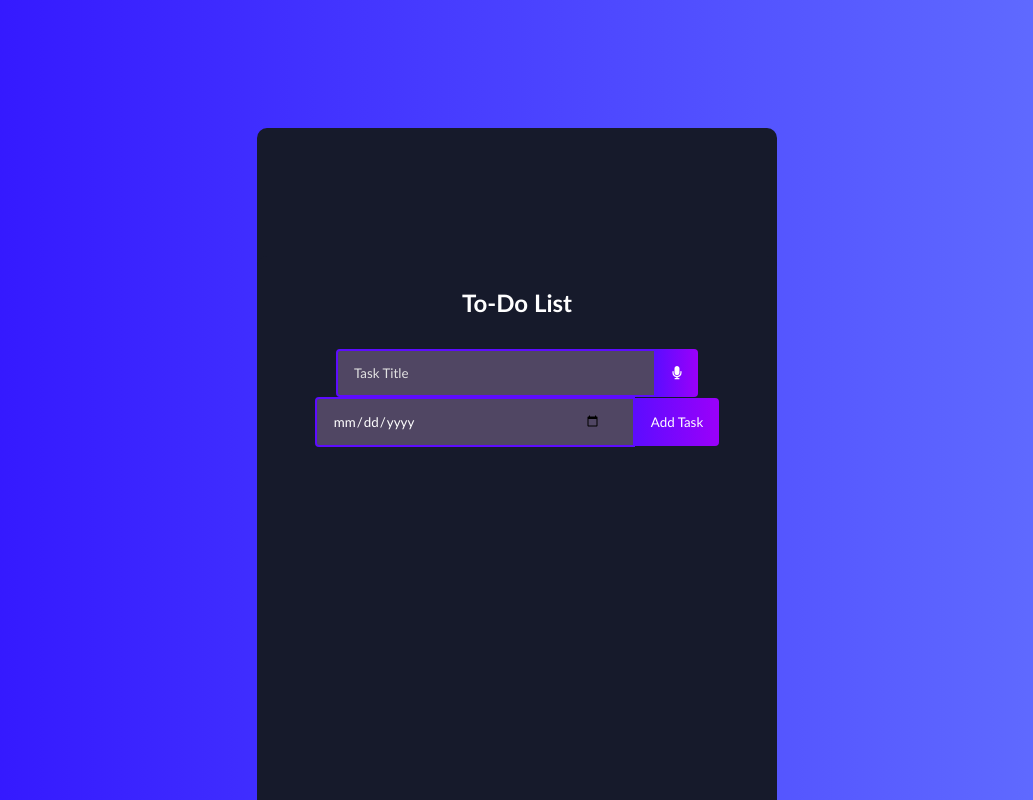
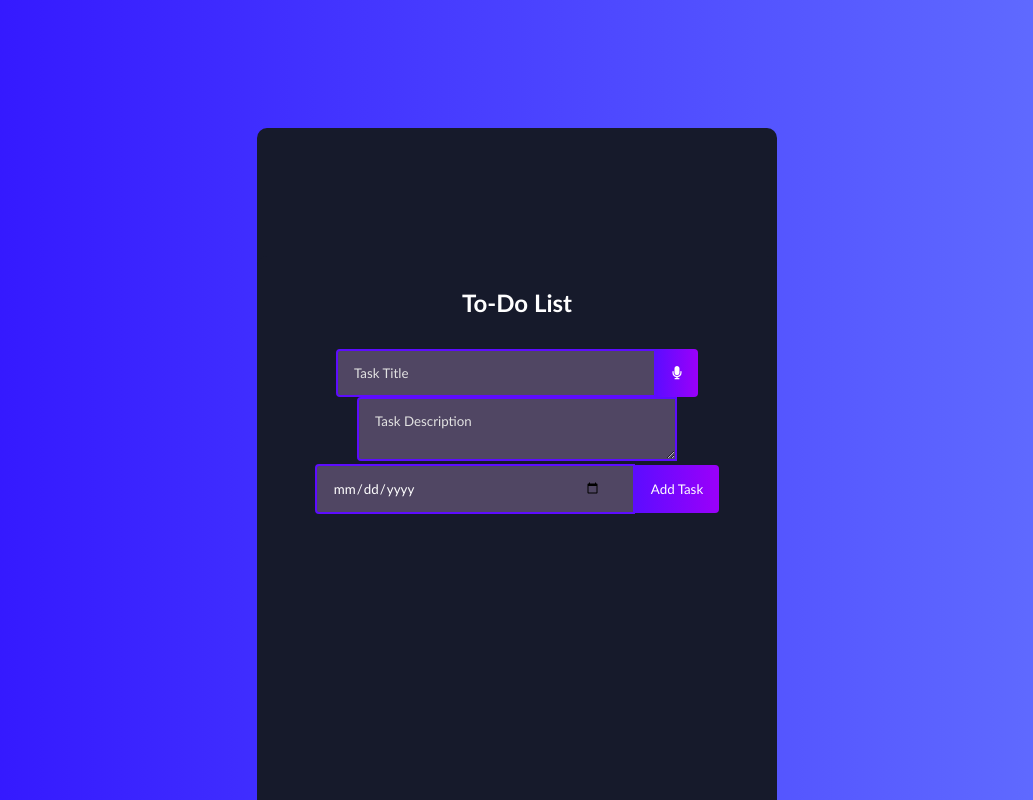
Before and after one commit to MUTInnovationLab/JUST-DO-IT, a React (Create React App) app: page / in a window 1280 px wide. Shown: the top 800 px of the page, without its empty margins (123-1156 px from the left). Built offline with nearby package versions, Linux system fonts and the light colour scheme.

Commit message:
description field

```diff
--- a/src/components/TaskForm.js
+++ b/src/components/TaskForm.js
@@ -6,6 +6,7 @@ const TaskForm = ({ addTask, editTask }) => {
   const [id, setId] = useState('');
   const [title, setTitle] = useState('');
   const [dueDate, setDueDate] = useState('');
+  const [description, setDescription] = useState(''); // New state for description
   const [error, setError] = useState('');
 
   useEffect(() => {
@@ -13,10 +14,12 @@ const TaskForm = ({ addTask, editTask }) => {
       setId(editTask.id);
       setTitle(editTask.title);
       setDueDate(editTask.dueDate);
+      setDescription(editTask.description); // Set the description from editTask
     } else {
       setId('');
       setTitle('');
       setDueDate('');
+      setDescription('');
     }
   }, [editTask]);
 
@@ -33,7 +36,7 @@ const TaskForm = ({ addTask, editTask }) => {
       return;
     }
 
-    const task = { id, title, dueDate };
+    const task = { id, title, dueDate, description }; // Include description in task object
     if (editTask) {
       addTask(task);
     } else {
@@ -41,6 +44,7 @@ const TaskForm = ({ addTask, editTask }) => {
       setId('');
       setTitle('');
       setDueDate('');
+      setDescription('');
     }
     setError('');
   };
@@ -63,6 +67,11 @@ const TaskForm = ({ addTask, editTask }) => {
         const extractedDate = speechToText.split('due date')[1].trim();
         setDueDate(extractedDate);
       }
+
+      if (speechToText.includes('description')) { // Handle description speech input
+        const extractedDescription = speechToText.split('description')[1].trim();
+        setDescription(extractedDescription);
+      }
     };
   };
 
@@ -81,6 +90,12 @@ const TaskForm = ({ addTask, editTask }) => {
         </button>
       </div>
       {error && <p className="error">{error}</p>}
+      <textarea
+        placeholder="Task Description" // Use textarea for multi-line input
+        value={description}
+        onChange={(e) => setDescription(e.target.value)}
+        className="todo-input"
+      />
       <input
         type="date"
         value={dueDate}
```
